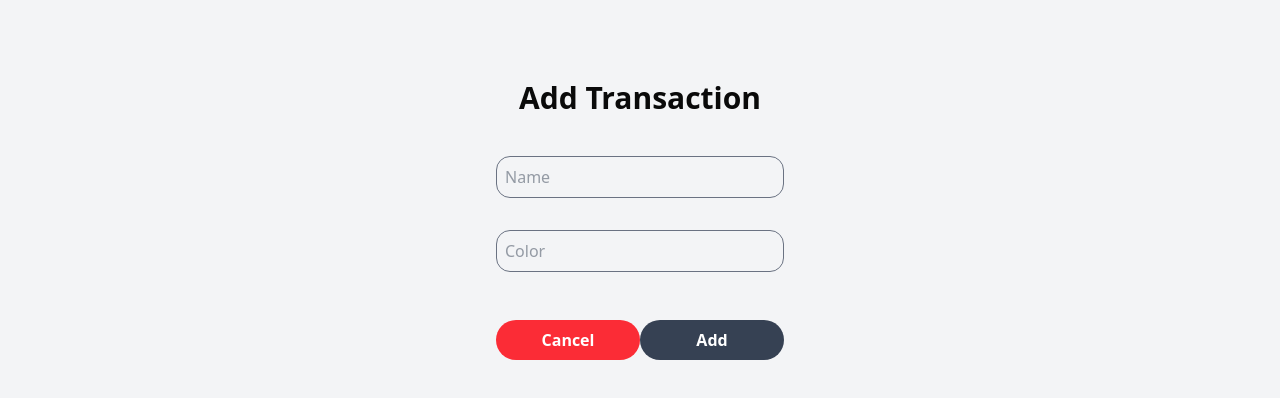
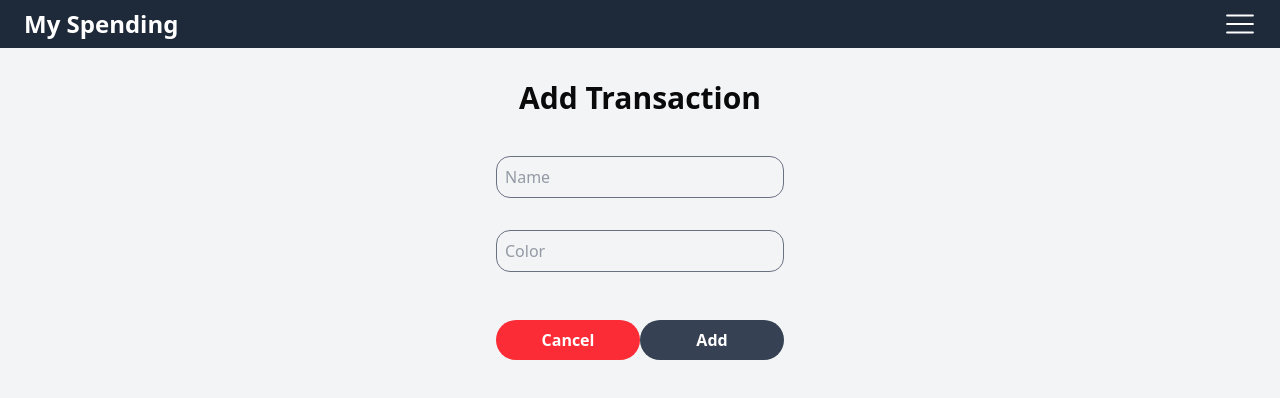
Before and after one commit to ColinBertin/my-spending, a Next.js app: page /categories/create in a window 1280 px wide. Shown: the top 398 px of the page. Built offline with nearby package versions, Linux system fonts and the light colour scheme; no server answers; sample sign-in values are in the browser's storage.

Commit message:
fix navbar

```diff
--- /dev/null
+++ b/app/categories/layout.tsx
@@ -0,0 +1,18 @@
+import Navbar from "@/components/layout/Navbar";
+import ProtectedRoute from "@/components/ProtectedRoute";
+import { ReactNode } from "react";
+
+export const metadata = {
+  title: "Add Category - My Spending",
+};
+
+export default function Layout({ children }: { children: ReactNode }) {
+  return (
+    <ProtectedRoute>
+      <div className="h-full w-full">
+        <Navbar />
+        {children}
+      </div>
+    </ProtectedRoute>
+  );
+}
--- a/components/Menu.tsx
+++ b/components/Menu.tsx
@@ -32,7 +32,6 @@ export default function Menu() {
     <>
       <ul
         className={clsx(
-          // menuState && "-mt-16 md:mt-0",
           "text-center md:text-start"
         )}
       >
@@ -41,9 +40,9 @@ export default function Menu() {
             <li
               className={`${
                 isSamePath(section.href)
-                  ? "text-gold-500 border-gold-500"
+                  ? "text-orange-500 border-orange-500"
                   : "text-white border-white md:border-gray-200"
-              } text-xl md:text-base py-5 md:py-3 border-b-2 md:border-b hover:text-gold-500 hover:border-gold-500 cursor-pointer`}
+              } text-xl md:text-base py-5 md:py-3 border-b-2 md:border-b hover:text-orange-500 hover:border-orange-500 cursor-pointer`}
             >
               {section.title}
             </li>
@@ -51,7 +50,7 @@ export default function Menu() {
         ))}
       </ul>
       <button
-        className="bg-gray-700 hover:bg-gray-500 text-white text-center font-semibold py-2 px-4 rounded-3xl self-center w-56 sm:w-36"
+        className="text-center md:text-start text-white border-white md:border-gray-200 text-xl md:text-base py-5 md:py-3 border-b-2 md:border-b hover:text-orange-500 hover:border-orange-500 cursor-pointer"
         onClick={handleLogout}
       >
         Logout
--- a/components/layout/Navbar.tsx
+++ b/components/layout/Navbar.tsx
@@ -51,7 +51,7 @@ export default function NavBar() {
         </Link>
         {/* HAMBURGER BUTTON */}
         <button
-          className="text-white rounded-md outline-none hover:text-gold-500 transition ease-in duration-100 cursor-pointer"
+          className="text-white rounded-md outline-none hover:text-orange-500 transition ease-in duration-100 cursor-pointer"
           onClick={handleNavbar}
         >
           {navbar ? (
@@ -75,7 +75,7 @@ export default function NavBar() {
           ref={dropdownRef}
           className={clsx(
             navbar
-              ? "fixed md:top-10 md:right-5 h-screen w-screen md:w-52 md:h-80"
+              ? "fixed md:top-6 md:right-2 h-screen w-screen md:w-52 md:h-auto"
               : "hidden",
             "flex flex-col justify-center px-20 md:px-6 md:pt-2 md:pb-6 bg-gray-800 md:mt-8 z-40 md:shadow-[0_4px_50px_5px_rgba(100,100,100,0.1)] md:rounded"
           )}
```
